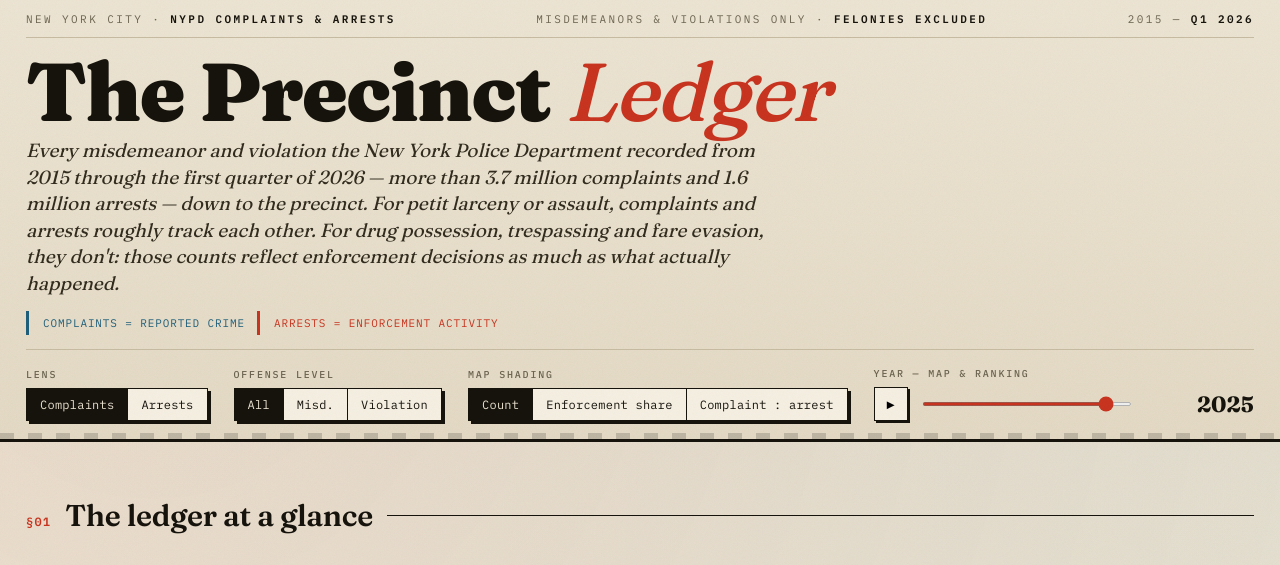
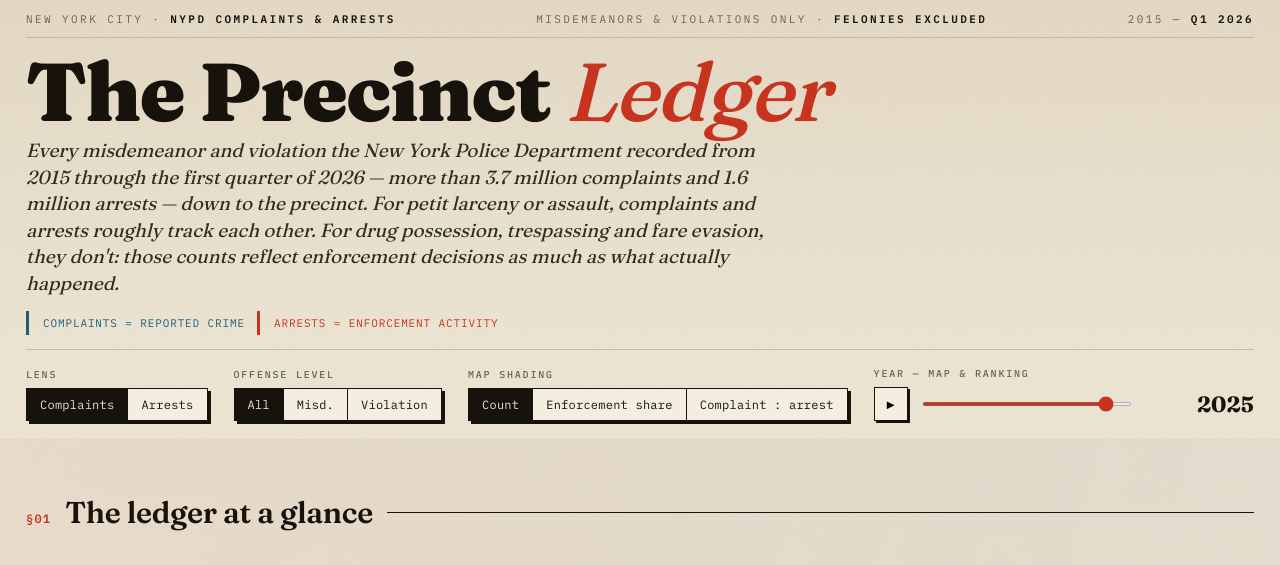
Before and after one commit to joshgreenman1973/nyc-misdemeanor-map, a plain HTML site: page index.html in a window 1280 px wide. Shown: the top 565 px of the page. Drawn offline with nearby package versions, Linux system fonts and the light colour scheme.

Commit message:
Remove hard header divider so controls knit into the content below

```diff
--- a/index.html
+++ b/index.html
@@ -39,10 +39,8 @@
   .num{font-family:var(--serif);font-variant-numeric:tabular-nums;font-feature-settings:"tnum"}
 
   /* ---------- masthead ---------- */
-  header.top{border-bottom:3px solid var(--rule);background:linear-gradient(180deg,var(--paper),var(--paper2));
+  header.top{background:linear-gradient(180deg,var(--paper2) 0%,var(--paper) 78%);
     position:relative;overflow:hidden}
-  header.top::after{content:"";position:absolute;left:0;right:0;bottom:0;height:6px;
-    background:repeating-linear-gradient(90deg,var(--ink) 0 14px,transparent 14px 28px);opacity:.18}
   .dateline{display:flex;justify-content:space-between;flex-wrap:wrap;gap:8px;
     font-family:var(--mono);font-size:11px;letter-spacing:.22em;text-transform:uppercase;color:var(--muted);
     padding:11px 0 9px;border-bottom:1px solid var(--hair)}
```
